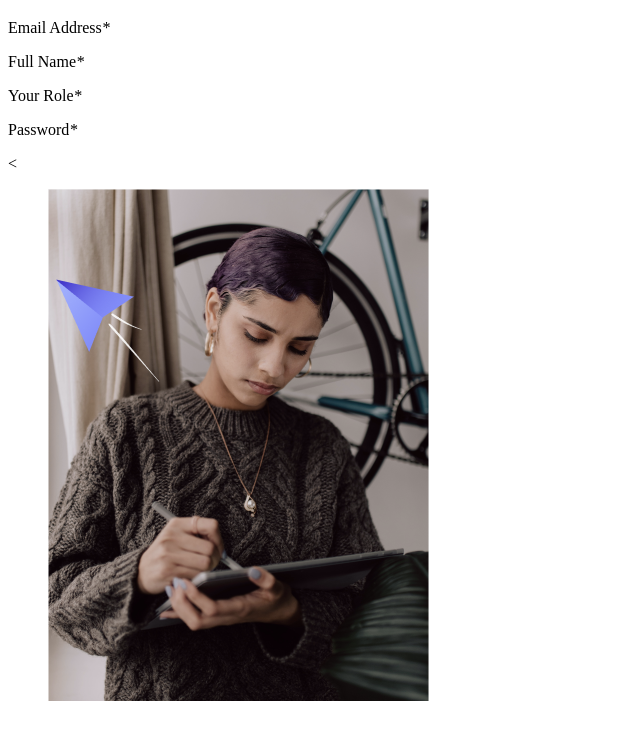
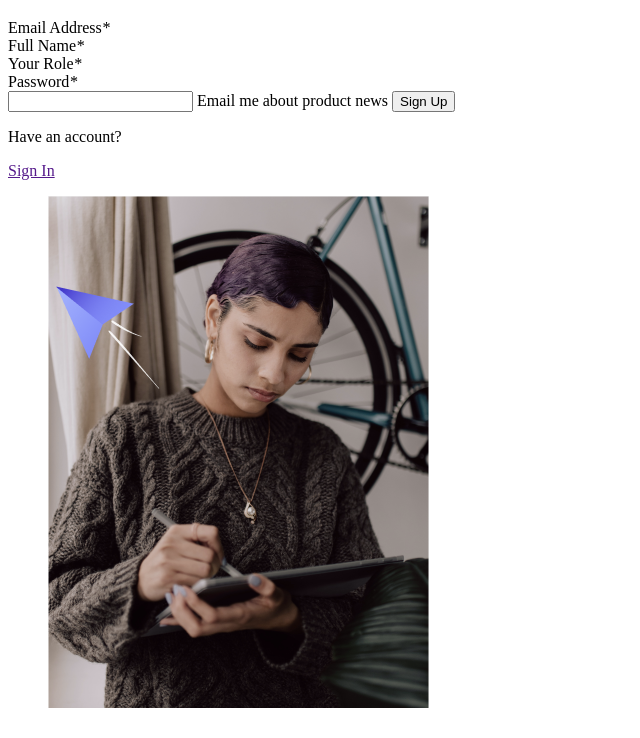
Before and after one commit to Kawan-Britto/Flex-UI-library-for-Tailwind-CSS, a plain HTML site: page sign-up.html in a window 1280 px wide. Shown: the part 62-800 px from the top of the page, without its empty margins (0-640 px from the left). Drawn offline with Linux system fonts and the light colour scheme.

Commit message:
Finish HTML

```diff
--- a/sign-up.html
+++ b/sign-up.html
@@ -6,34 +6,35 @@
     <title>Sign Up</title>
 </head>
 <body>
-    <div class="form">
+    <div>
         <h1>Create your Accoount✨</h1>
-        <div>
-            <p>Email Address<em>*</em>
-        </div>
         <form>
-
+            <div>
+                <label>Email Address<em>*</em></label>
+                </label>
+            </div>
+            <div>
+                <label>Full Name<em>*</em></label>
+            </div>
+            <div>
+                <label>Your Role<em>*</em></label>
+            </div>
+            <div>
+                <label>Password<em>*</em></label>
+            </div>
+            <div>
+                <div>
+                    <input>
+                    <label>Email me about product news</label>
+                    <button>Sign Up</button></div>
+                </div>
         </form>
         <div>
-            <p>Full Name<em>*</em></p>
+            <p>Have an account?</p>
+            <a href="">Sign In</a>
         </div>
-        <form>
+    </div>
 
-        </form>
-        <div>
-            <p>Your Role<em>*</em></p>
-        </div>
-        <form>
-
-        </form>
-        <div>
-            <p>Password<em>*</em></p>
-        </div>
-        <form>
-
-        </form>
-        <
-    </div>
     <figure>
         <img src="img/main-img-sign.png" alt="Imagem da página de cadastro">
     </figure>
```
